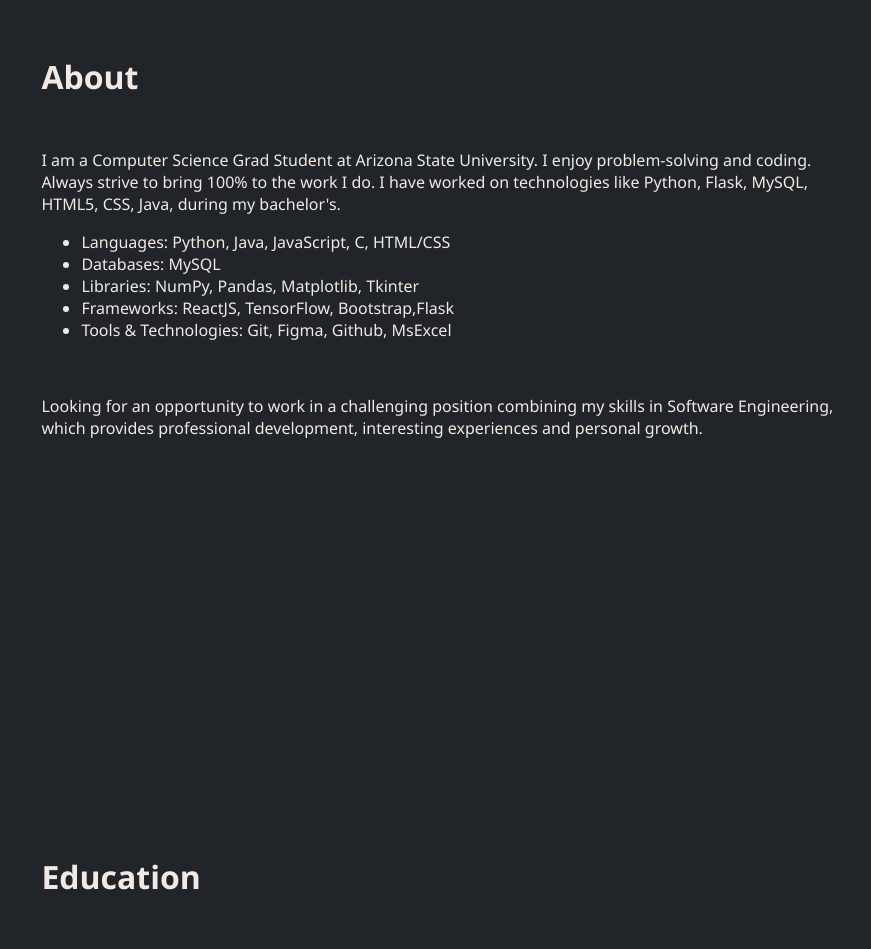
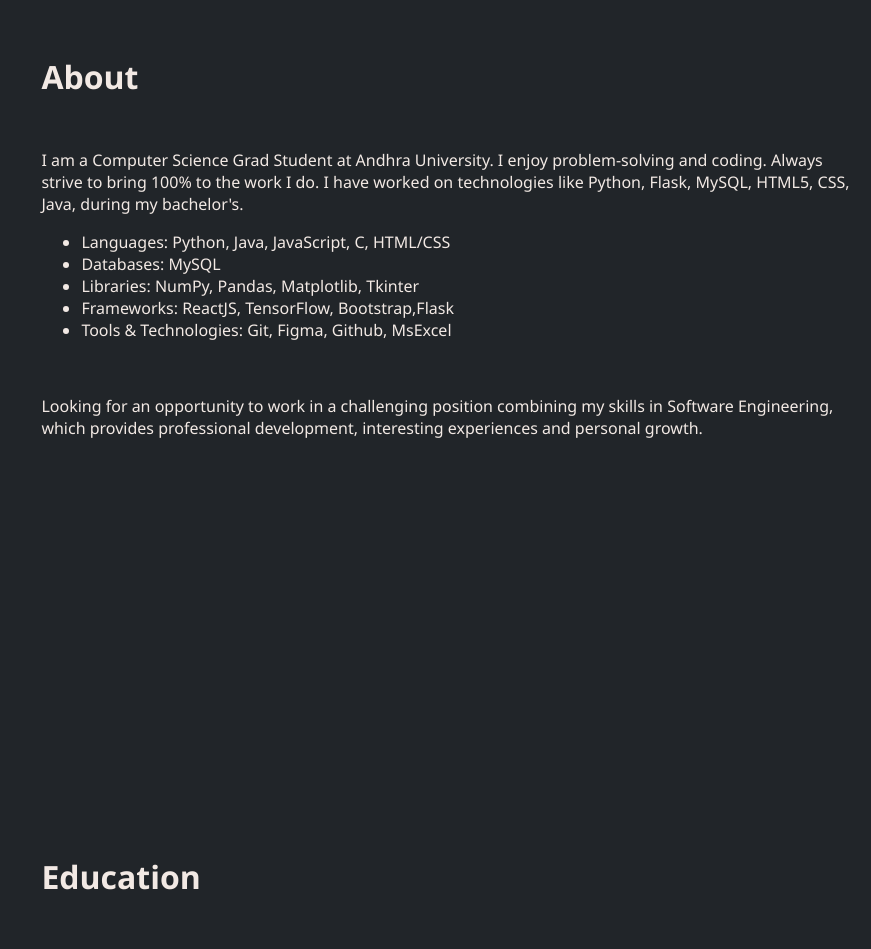
Before and after one commit to SnehaSai04/MyPortfolio, a plain HTML site: page index.html in a window 1280 px wide. Shown: the part 957-1906 px from the top of the page, without its empty margins (409-1280 px from the left). Drawn offline with Linux system fonts and the light colour scheme.

Commit message:
Update index.html

```diff
--- a/index.html
+++ b/index.html
@@ -53,7 +53,7 @@
         <div id="About" class="About">
             <div class="contentAbout">
                 <div class="AboutHead"><h1>About</h1></div>
-                <p>I am a Computer Science Grad Student at Arizona State University. I enjoy problem-solving and coding. Always strive to bring 100% to the work I do. I have worked on technologies like Python, Flask, MySQL, HTML5, CSS, Java, during my bachelor's.</p>
+                <p>I am a Computer Science Grad Student at Andhra University. I enjoy problem-solving and coding. Always strive to bring 100% to the work I do. I have worked on technologies like Python, Flask, MySQL, HTML5, CSS, Java, during my bachelor's.</p>
                     <ul class="Skills">
                     <li>Languages: Python, Java, JavaScript, C, HTML/CSS</li>
                     <li>Databases: MySQL</li>
```
